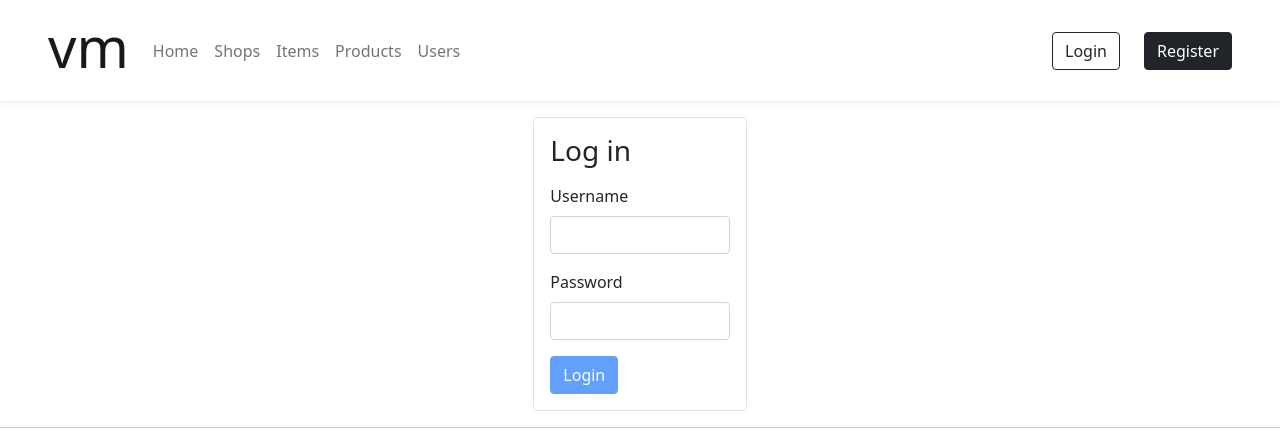
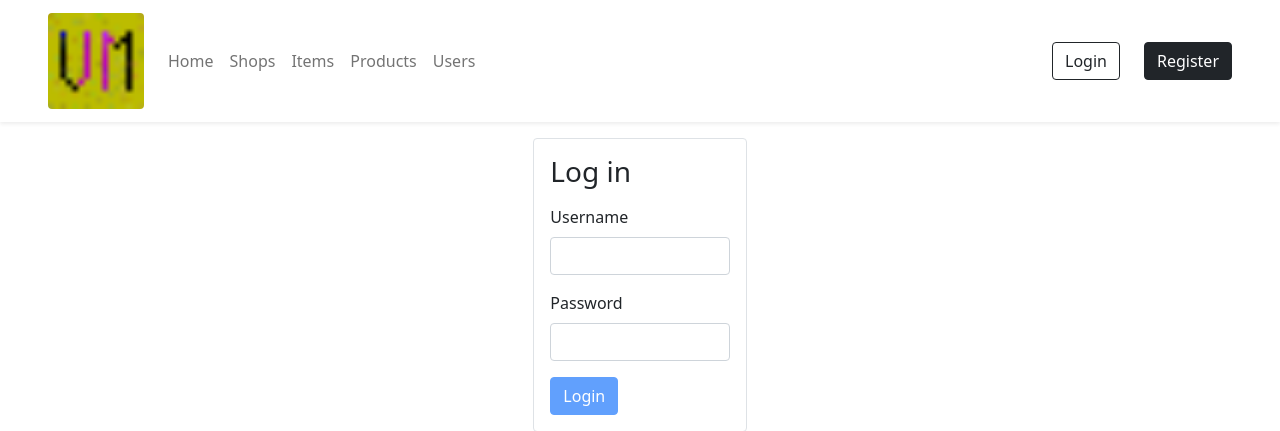
Before and after one commit to Veikkosuhonen/RuokaNet, a Flask app: page /login in a window 1280 px wide. Shown: the top 431 px of the page. Run offline with Flask 2, Linux system fonts and the light colour scheme.

Commit message:
added brand logo and favicon

```diff
--- a/templates/layout.html
+++ b/templates/layout.html
@@ -1,5 +1,7 @@
 <!doctype html>
 <link href="https://cdn.jsdelivr.net/npm/bootstrap@5.0.1/dist/css/bootstrap.min.css" rel="stylesheet" integrity="sha384-+0n0xVW2eSR5OomGNYDnhzAbDsOXxcvSN1TPprVMTNDbiYZCxYbOOl7+AMvyTG2x" crossorigin="anonymous">
+
+<link rel="shortcut icon" href="{{ url_for('static', filename='/img/vm-logo.png') }}">
 <title>Virtual market - {% block title %}{% endblock %}</title>
 <body>
 
@@ -7,7 +9,9 @@
     <button class="navbar-toggler" type="button" data-toggle="collapse" data-target="#navbar0" aria-controls="navbar-collapse" aria-expanded="false" aria-label="Toggle navigation">
         <span class="navbar-toggler-icon"></span>
     </button>
-    <a href="/" class="navbar-brand"><h4 class="display-4">vm</h4></a>
+    <a href="/" class="navbar-brand">
+        <img src="/static/img/vm-logo.png" class="img-fluid rounded" style="object-fit: fill; width: 6pc; height: 6pc; image-rendering: crisp-edges;">
+    </a>
     <div id="navbar0" class="collapse navbar-collapse">
         <ul class="navbar-nav col-8">
             <li class="nav-item ">
```
